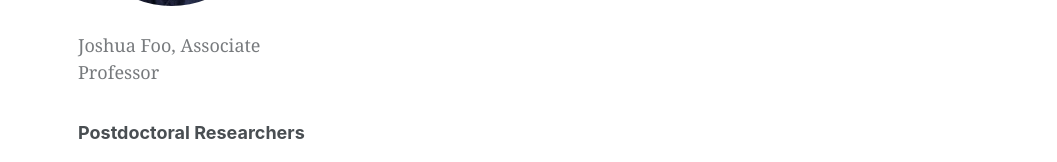
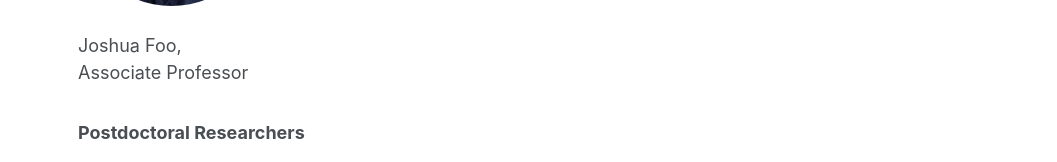
Before and after one commit to joshuafoo/research-website, a plain HTML site: page team.html in a window 1280 px wide. Shown: the part 431-593 px from the top of the page, 223-1280 px from the left. Drawn offline with Linux system fonts and the light colour scheme.

Commit message:
Match team lead caption typography
Co-authored-by: Copilot <223556219+Copilot@users.noreply.github.com>

```diff
--- a/assets/css/site.css
+++ b/assets/css/site.css
@@ -41,7 +41,7 @@ a:hover { color: #3156a0; }
 .team-lead { display: grid; grid-template-columns: minmax(0, 187px) minmax(0, 1fr); align-items: start; gap: 1.5rem; margin: 1.2rem 0; }
 .team-lead figure { margin: 0; }
 .team-lead img { width: 100%; aspect-ratio: 1; object-fit: cover; border-radius: 50%; }
-.team-lead figcaption { font-size: 1rem; line-height: 1.5; margin-top: .45rem; }
+.team-lead figcaption { color: inherit; font-family: inherit; font-size: 1rem; line-height: 1.5; margin-top: .45rem; }
 .team-lead p { margin-top: 0; }
 .gallery-grid { display: grid; grid-template-columns: repeat(2, minmax(0, 1fr)); gap: 1.5rem; }
 .gallery-grid img { display: block; width: 100%; height: auto; border-radius: 0; }
```
